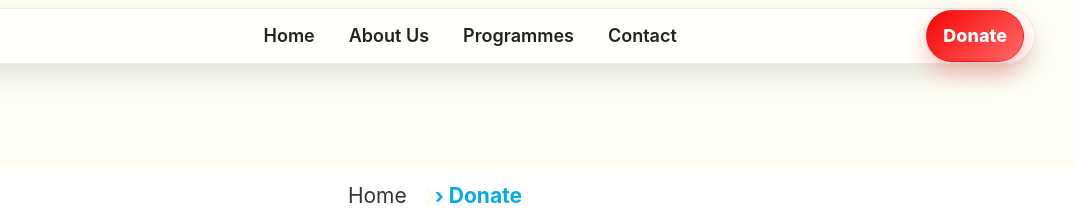
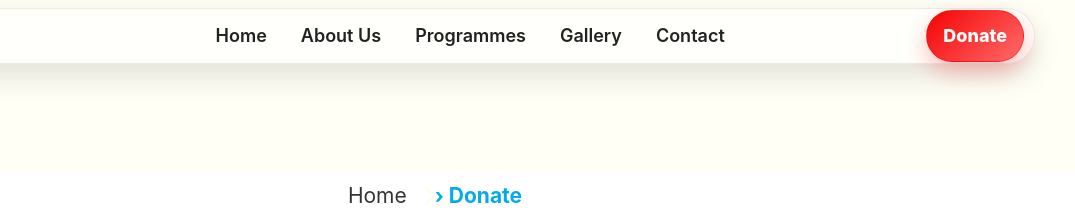
Before and after one commit to itsrawlinz-jeff/linda, a website: page donate.html in a window 1280 px wide. Shown: the top 219 px of the page, 205-1280 px from the left. Drawn offline with Linux system fonts and the light colour scheme; some packages are replaced by stand-ins of ours; a script that the page names is missing; files whose address does not match are found by name.

Commit message:
Update donate.html

```diff
--- a/donate.html
+++ b/donate.html
@@ -134,6 +134,7 @@
       <a href="index-02.html">Home</a>
       <a href="about-us.html">About Us</a>
       <a href="single-service.html">Programmes</a>
+       <a href="gallery.html">Gallery</a>
       <a href="contact-us.html">Contact</a>
     </nav>
 
@@ -146,6 +147,7 @@
       <a href="index-02.html">Home</a>
       <a href="about-us.html">About Us</a>
       <a href="single-service.html">Programmes</a>
+       <a href="gallery.html">Gallery</a>
       <a href="contact-us.html">Contact</a>
       <a class="lfi-btn" href="donate.html" style="margin:6px 0">Donate</a>
     </nav>
```
